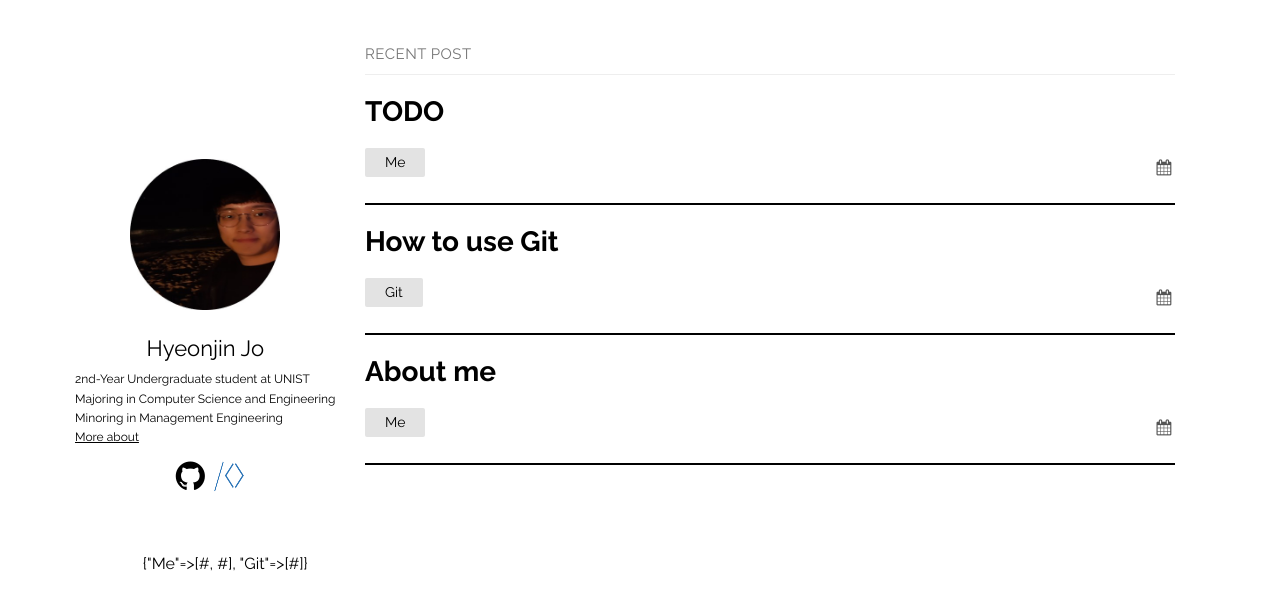
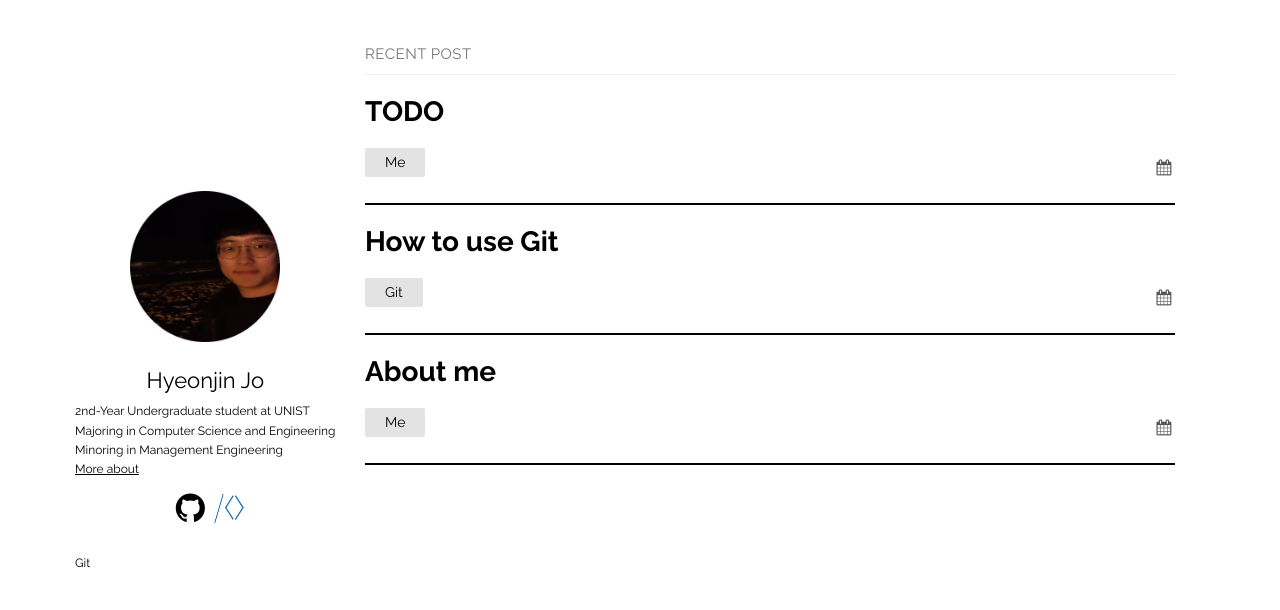
Before and after one commit to thinkin9/test, a Jekyll site: the page built from index.md, in a window 1280 px wide. Shown: the top 610 px of the page. Built offline with Jekyll 4.4.1, drawn with Linux system fonts in a browser that asks for light colours.

Commit message:
20200707

```diff
--- a/_layouts/default.html
+++ b/_layouts/default.html
@@ -1,5 +1,6 @@
 <!DOCTYPE html>
 <html lang="en">
+
 <head>
   <style>
     #mainmargin {
@@ -8,6 +9,7 @@
   </style>
   {%- include head.html -%}
 </head>
+
 <body>
   <main class="container">
     <section class="about">
@@ -43,14 +45,20 @@
           </li>
         </a>
       </ul>
-      <ul class="post-list">
-        <p>
-          {{ site.categories }}
-        </p>
-        {% for category_node in site.categories[Me] %}
-        <li><a href="/">{{category_node}}</a></li>
-        {% endfor %}
-      </ul>
+      <div class="site-category">
+        {% assign category = "Git" %}
+        <li>{{ category }}
+          <ul>
+            {% for post in site-categories[category] %}
+             <li>
+                <a href="{{ site.baseurl| }}{{ post.url| }}">
+                  {{post.title}}
+                </a>
+              </li>
+            {% endfor %}
+          </ul>
+        </li>
+      </div>
 
       <!--
         {%- if site.plainwhite.navigation -%}
--- a/_sass/plain.scss
+++ b/_sass/plain.scss
@@ -251,3 +251,47 @@ main {
   padding-bottom: 10px;
   font-weight: normal;
 }
+
+.site-category{
+  margin: 0;
+  padding: 0;
+  font-size: 12px;
+  text-align: left;
+  display: inline-block;
+  width: 100%;
+}
+.site-category ul{
+  line-height: 1.5;
+  margin: 0;
+  text-align: left;
+  display: inline-block;
+}
+
+.site-category li{
+  display: inline-block;
+  text-align: left;
+  line-height: 1.5;
+  margin: 0;
+}
+
+.site-category li a{
+  display: inline-block;
+  margin: 0;
+  padding: 0;
+}
+
+.site-category li a:hover{
+  background: #e3e3e3;
+}
+
+.site-category li ul{
+  background-color: #e3e3e3;
+  display: none;
+  padding: 0;
+  margin: 0;
+  border: 0;
+}
+
+.site-category li:hover ul{
+  display: block;
+}
```
